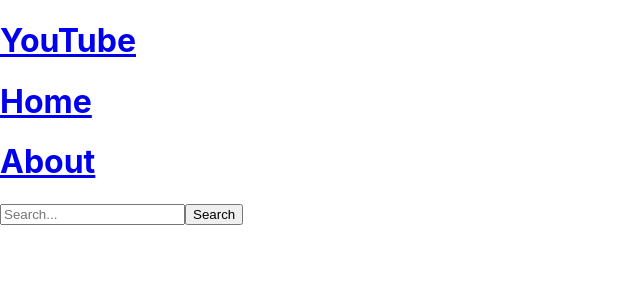
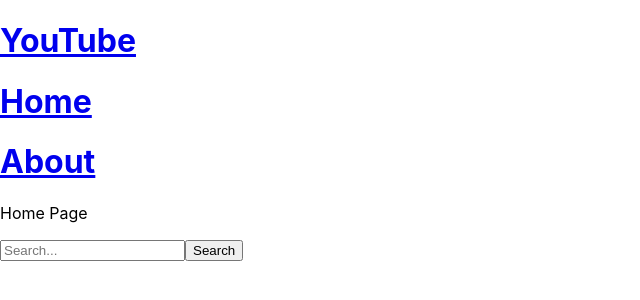
Before and after one commit to lchen6283/Group-4-YouTube-Clone-Project, a React (Create React App) app: page / in a window 1280 px wide. Shown: the top 300 px of the page, without its empty margins (0-640 px from the left). Built offline with nearby package versions, Linux system fonts and the light colour scheme; no server answers.

Commit message:
Added Home Page
Added Home Page and added Nav bar to About Page.

```diff
--- a/src/App.js
+++ b/src/App.js
@@ -5,6 +5,7 @@
 import VideoList from "./components/VideoList";
 import { BrowserRouter as Router, Route, Routes } from "react-router-dom";
 import AboutMeSection from "./components/About";
+import Home from "./Home";
 
 class App extends React.Component {
   constructor() {
@@ -35,8 +36,9 @@
     return (
       <div>
         <Router>
+          <Nav />
           <Routes>
-            <Route path="/" element={<Nav />} />
+            <Route path="/" element={<Home />} />
             <Route path="/about" element={<AboutMeSection />} />
           </Routes>
         </Router>
--- /dev/null
+++ b/src/Home.js
@@ -0,0 +1,8 @@
+const Home = () => {
+  return (
+    <div>
+      <p>Home Page</p>
+    </div>
+  );
+};
+export default Home;
--- a/src/components/About.js
+++ b/src/components/About.js
@@ -7,8 +7,8 @@
   <body>
 
     <h4>Engineered By:</h4>
-    <h6>Emalee Soto,<br></br> Candace Garvin, <br></br>and Lawrence Chan</h6>
-    {/* <div id="card">
+    {/* <h6>Emalee Soto,<br></br> Candace Garvin, <br></br>and Lawrence Chan</h6> */}
+    <div id="card">
       <h6>Emalee Soto</h6>
       <img />
     </div>
@@ -17,7 +17,7 @@
     <div id="card"></div>
     <h6> Lawrence Chan</h6>
     <img />
-    <div id="card"></div> */}
+    <div id="card"></div>
     <h4>About Us:</h4>
     <p>We are currently Jr. Software Engineers at Pursuit located in Queens, NY. The purpose of this app is create our rendition of the world famous YouTube application. Together we have compiled our tech as well as creative skills to create an app where a user can search for a video by title or content and be met with thousands of video that meet their search. We hope we have done it justice. Thanks for stopping by. </p>
     </body>
```
